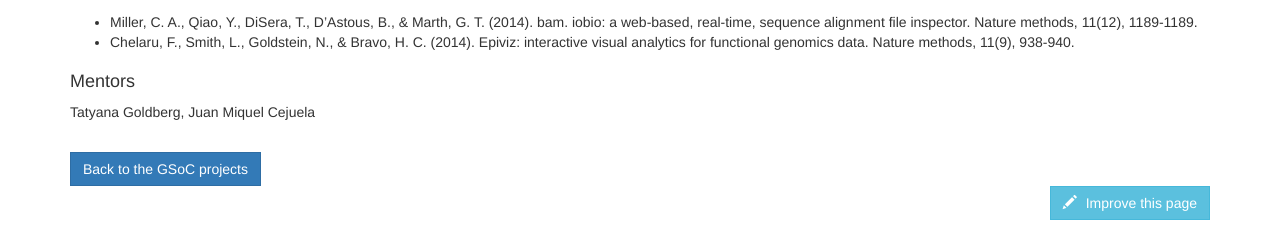
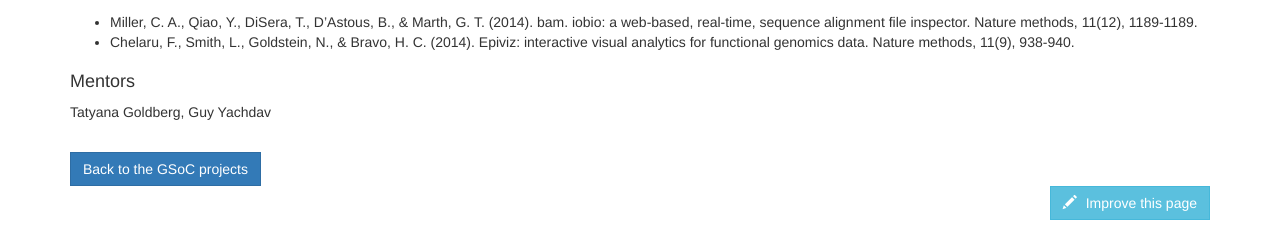
Before and after one commit to biojs/biojs.net, a Jekyll site: the page built from gsoc/2015/projects/biojs_dashboard.md, in a window 1280 px wide. Shown: the part 1308-1540 px from the top of the page. Built offline with Jekyll 4.4.1, drawn with Linux system fonts in a browser that asks for light colours; nearby versions of some CDN libraries; comment, search, counter and statistics services are not loaded.

Commit message:
Update biojs_dashboard.md

```diff
--- a/gsoc/2015/projects/biojs_dashboard.md
+++ b/gsoc/2015/projects/biojs_dashboard.md
@@ -71,4 +71,4 @@ Resources
 Mentors
 -------
 
-Tatyana Goldberg, Juan Miquel Cejuela
+Tatyana Goldberg, Guy Yachdav
```
